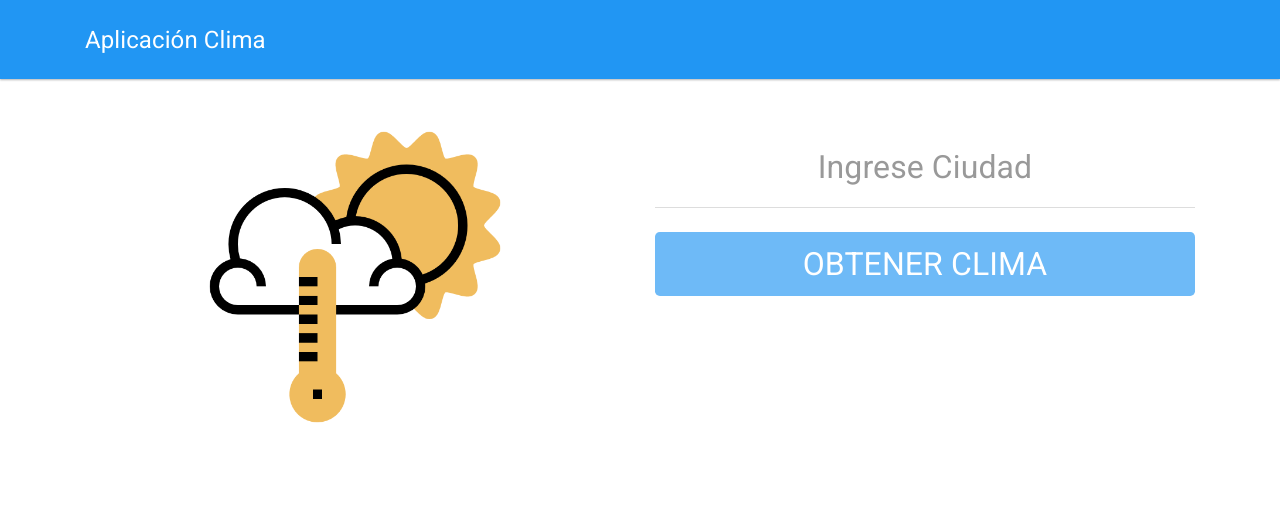
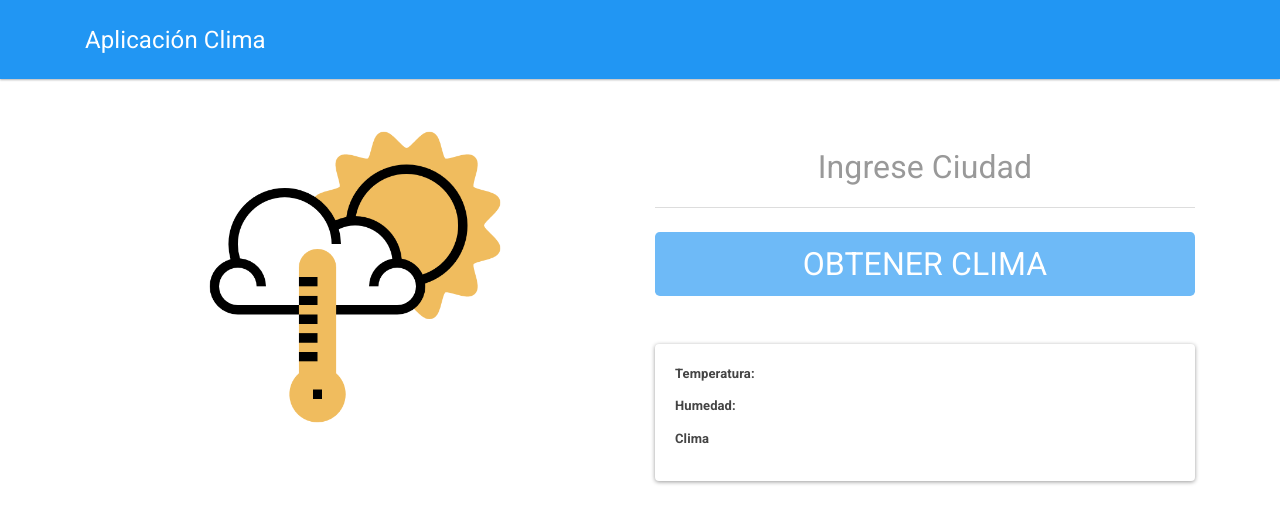
Before and after one commit to Daniel151505/Aplicacion-Clima, an Angular app in the folder Aplicacion-Clima/: page / in a window 1280 px wide. Shown: the top 524 px of the page. Built offline with nearby package versions, Linux system fonts and the light colour scheme.

Commit message:
Agregando Card

```diff
--- a/Aplicacion-Clima/src/app/components/dashboard/dashboard.component.html
+++ b/Aplicacion-Clima/src/app/components/dashboard/dashboard.component.html
@@ -8,6 +8,14 @@
                    [(ngModel)]="ciudad"  class="form-control form-control-lg size" placeholder="Ingrese Ciudad">
             <button (click)="obtenerClima()" class="btn btn-primary btn-lg btn-block mt-4 size"
                     [disabled]="ciudad == '' " >Obtener Clima</button>
+
+            <div class="card mt-5">
+                <div class="card-body">
+                    <p><b>Temperatura:</b></p>
+                    <p><b>Humedad:</b></p>
+                     <p><b>Clima</b></p>
+                </div>
+            </div>
         </div>
     </div>
 </div>
```
